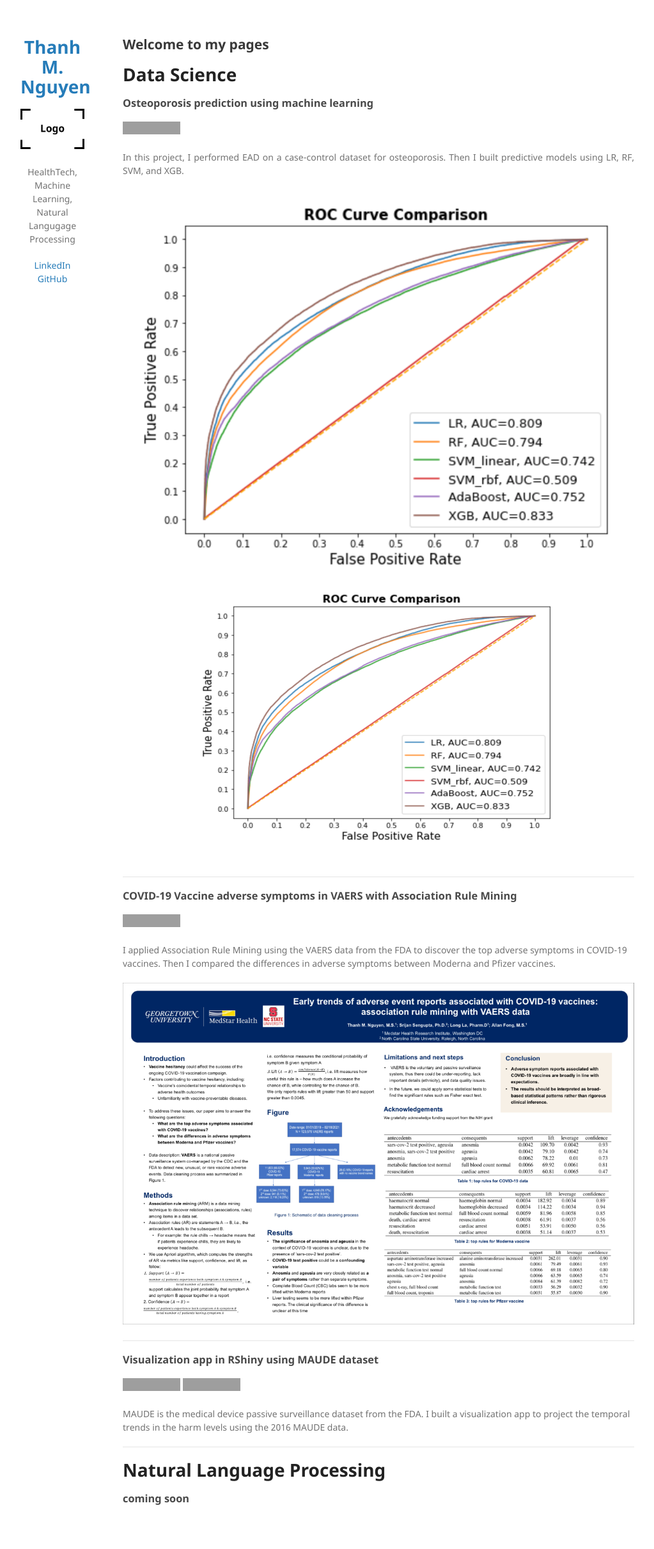
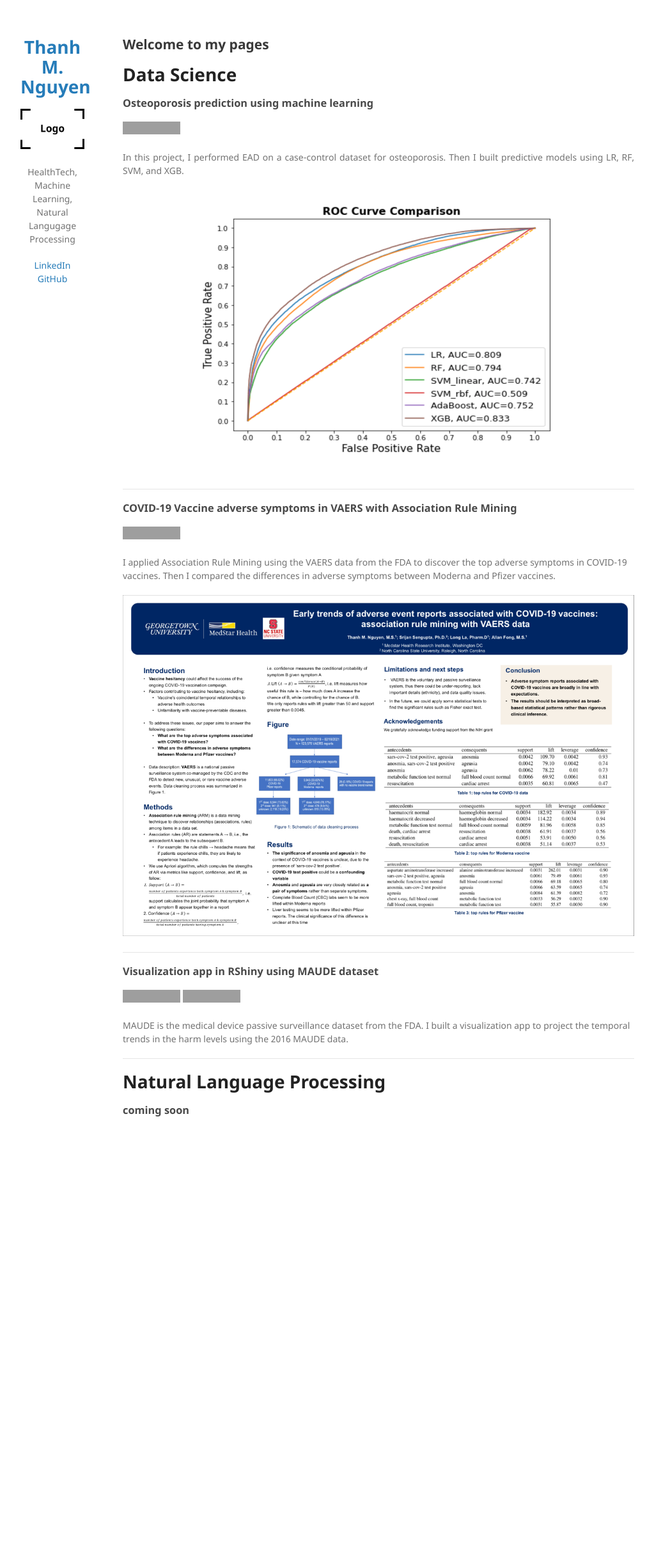
Before and after one commit to ThanhNguyen93/ThanhNguyen93.github.io, a Jekyll site: the page built from index.md, in a window 1280 px wide. Shown: the whole page at 64% size, without its empty margins (128-1151 px from the left). Built offline with Jekyll 4.4.1, drawn with Linux system fonts in a browser that asks for light colours; our own code applies the rules of GitHub Pages for plain Markdown files; after the commit the page ends 1814 px from its top, so only the background shows below that; grey boxes are pictures that could not be loaded.

Commit message:
Update index.md

```diff
--- a/index.md
+++ b/index.md
@@ -6,10 +6,7 @@
 
 <div style="text-align: justify">In this project, I performed EAD on a case-control dataset for osteoporosis. Then I built predictive models using LR, RF, SVM, and XGB.</div>
 <br>
-
-![osteo](https://github.com/ThanhNguyen93/ThanhNguyen93.github.io/blob/main/images/osteo_roc_plot.JPG)
-
-<center><img src="https://github.com/ThanhNguyen93/ThanhNguyen93.github.io/blob/main/images/osteo_roc_plot.JPG" height="400" width="600"></center>
+<center><img src="https://raw.githubusercontent.com/ThanhNguyen93/ThanhNguyen93.github.io/main/images/osteo_roc_plot.JPG" height="400" width="600"></center>
 <br>
 
 ---
```
